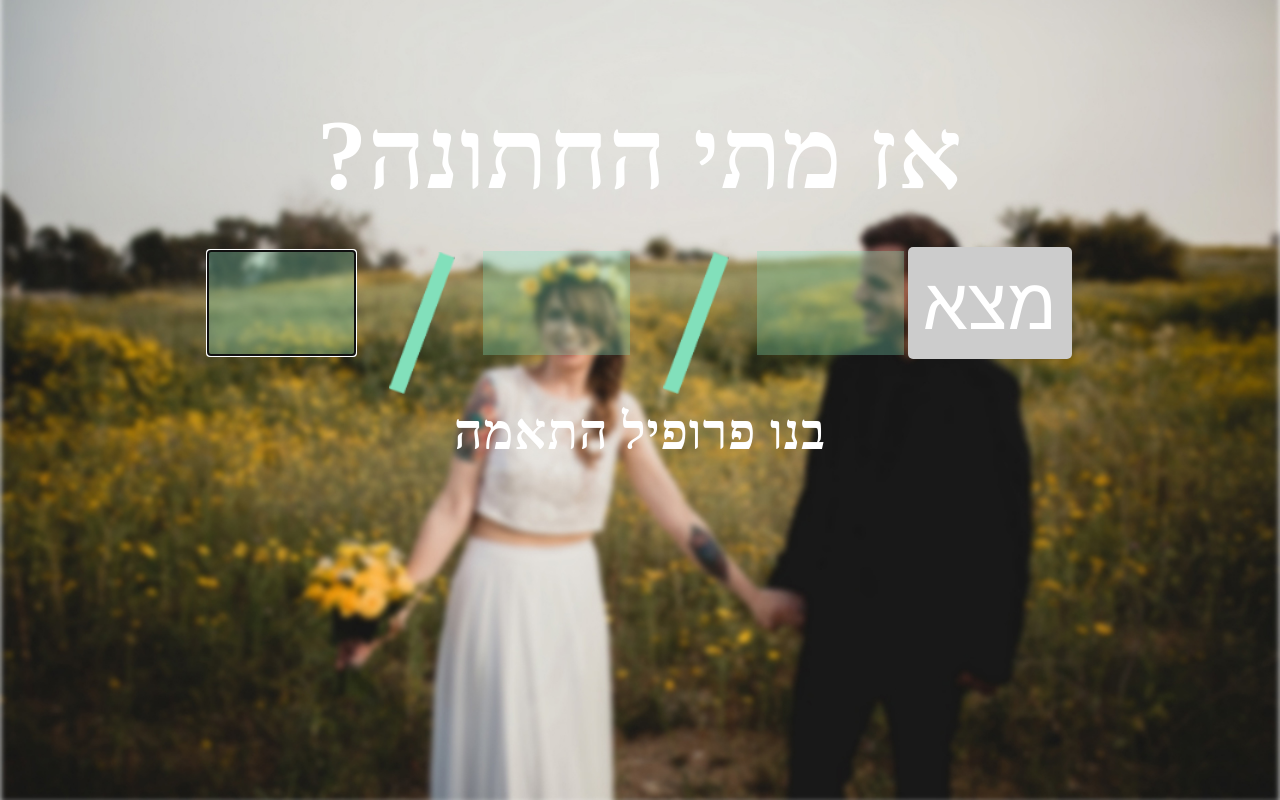
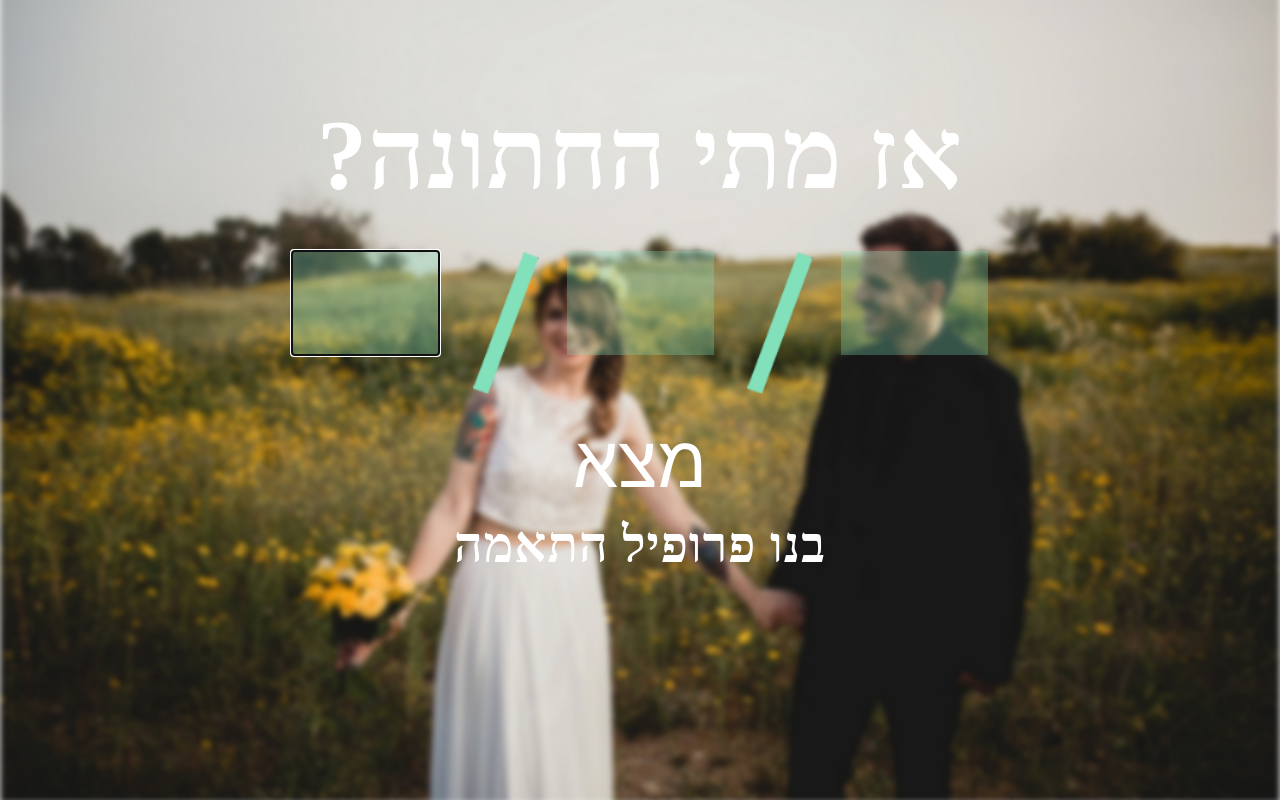
Before and after one commit to nogashimoni/GetWeddy, a website: page client/index.html in a window 1280 px wide. Drawn offline with Linux system fonts and the light colour scheme; a web font is replaced by a local one.

Commit message:
saving date details to js file

```diff
--- a/client/css/custom.css
+++ b/client/css/custom.css
@@ -12,7 +12,7 @@
 
 input[type=submit] {
     padding:5px 15px;
-    background:#ccc;
+    background:transparent;
     border:0 none;
     cursor:pointer;
     -webkit-border-radius: 5px;
--- a/client/index.html
+++ b/client/index.html
@@ -39,12 +39,13 @@
         <h1>?אז מתי החתונה</h1>
         <span>
             <form class="dateInput" action="demo_form.asp">
-                <input type="text" name="day" size="2" maxlength="2" autofocus="autofocus">
+                <input type="text" name="day" size="2" maxlength="2" autofocus="autofocus" id = dayDate>
                 <img src="img/slash.png"/>
-                <input type="text" name="month" size="2" maxlength="2">
+                <input type="text" name="month" size="2" maxlength="2" id = monthDate>
                 <img src="img/slash.png"/>
-                <input type="text" name="year" size="2" maxlength="2">
-                <input type="submit" value="מצא">
+                <input type="text" name="year" size="2" maxlength="2" id = yearDate>
+                <br>
+                <input type="submit" value="מצא" onclick="saveAndShift ()">
             </form>
         </span>
         <h2>בנו פרופיל התאמה</h2>
@@ -67,6 +68,15 @@
     <!-- Custom Theme JavaScript -->
     <script src="js/grayscale.js"></script>
 
+    <script src="js/dateDetails.js"></script>
+
+    <script>
+        function saveAndShift (){
+            saveDate()
+        }
+
+    </script>
+
 </body>
 
 </html>
--- /dev/null
+++ b/client/js/dateDetails.js
@@ -0,0 +1,11 @@
+/**
+ * Created by Yishay on 5/6/2016.
+ */
+
+function saveDate() {
+    var savedDay = document.getElementById("dayDate").value;
+    var savedMonth = document.getElementById("monthDate").value;
+    var savedYear = document.getElementById("yearDate").value;
+    alert (savedDay);
+
+}
```
